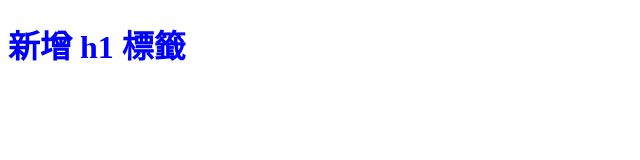
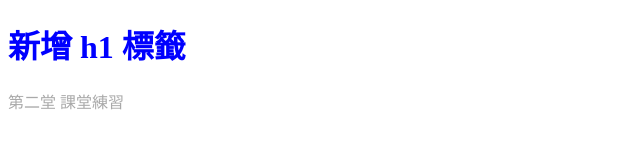
Before and after one commit to HypnosV/VC_CourseNo2, a plain HTML site: page index.html in a window 1280 px wide. Shown: the whole page, without its empty margins (0-640 px from the left). Drawn offline with Linux system fonts and the light colour scheme.

Commit message:
新增 p 段落

```diff
--- a/all.css
+++ b/all.css
@@ -1,3 +1,7 @@
+body {
+    color: darkgray;
+}
+
 h1 {
     color: blue;
 }
--- a/index.html
+++ b/index.html
@@ -8,5 +8,6 @@
 </head>
 <body>
     <h1>新增 h1 標籤</h1>
+    <p>第二堂 課堂練習</p>
 </body>
 </html>
```
